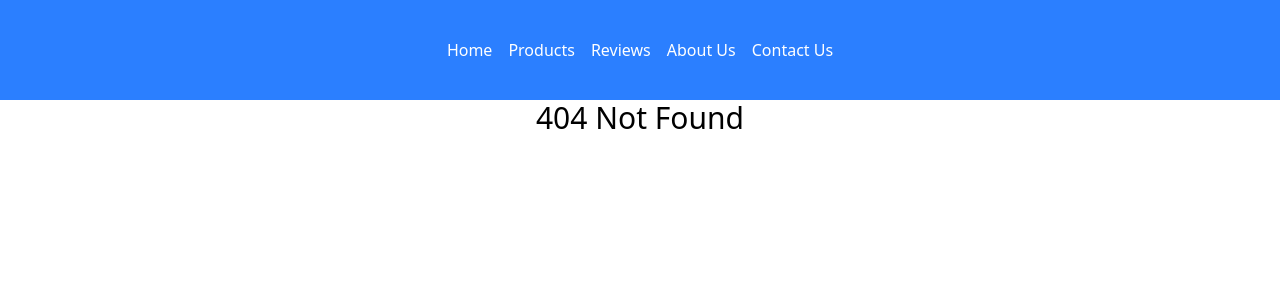
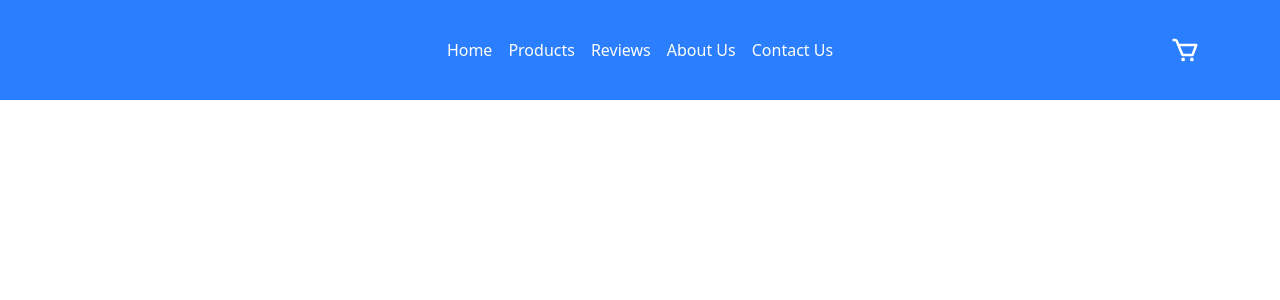
Before and after one commit to viraj992/Skyrek-course-frontend, a React (Vite) app: page /cart in a window 1280 px wide. Before the commit this address had no page. Shown: the top 300 px of the page. Built offline with nearby package versions, Linux system fonts and the light colour scheme.

Commit message:
Cart.jsx UI implentation done ✅

```diff
--- a/src/components/header.jsx
+++ b/src/components/header.jsx
@@ -1,8 +1,9 @@
+import { BiCart } from "react-icons/bi";
 import { Link } from "react-router-dom";
 
 export default function Header(){
     return(
-        <header className="h-[100px] bg-blue-500 flex justify-center items-center">
+        <header className="h-[100px] bg-blue-500 flex justify-center items-center relative">
             <Link to="/" className="text-white text-1xl ">
                 Home
             </Link>
@@ -18,6 +19,9 @@ export default function Header(){
             <Link to="/contact-us" className="ml-4 text-white text-1xl">
                 Contact Us
             </Link>
+            <Link to="/cart" className="absolute right-[80px]">
+                <BiCart className="text-white text-3xl ml-4"/>
+            </Link>
         </header>
     )
 }
--- /dev/null
+++ b/src/pages/client/cart.jsx
@@ -0,0 +1,54 @@
+import { useState } from "react"
+import {addToCart, getCart} from "../../utils/cart"
+import { TbTrash } from "react-icons/tb"
+
+export default function CartPage(){
+    const [cart, setCart] = useState(getCart())
+    return(
+        <div className="w-full h-screen flex flex-col items-center py-[40px]">
+            {
+                cart.map(
+                    (item)=>{
+                        return(
+                            <div key={item.productId} className="w-[800px] h-[100px] m-[10px] shadow-2xl flex flex-row items-center relative">
+                                <img src={item.image} className="w-[100px] h-[100px] object-cover"/>
+
+                                <div className="w-[320px] h-full flex flex-col justify-center pl-[10px]">
+                                    <span className=" font-bold">{item.name}</span>
+                                    <span className="font-semibold">{item.price.toLocaleString('en-US', { minimumFractionDigits: 2, maximumFractionDigits: 2 })}</span>
+                                </div>
+
+                                <div className="w-[190px] h-full flex flex-row justify-center items-center ">
+                                    <button className="flex justify-center items-center w-[30px] rounded-lg bg-blue-600 text-white  cursor-pointer hover:bg-blue-400" onClick={
+                                        ()=>{
+                                            addToCart(item,-1);
+                                            setCart(getCart());
+                                        }
+                                    }>-</button>
+                                    <span className="mx-[10px]">{item.quantity}</span>
+                                    <button className="flex justify-center items-center w-[30px] rounded-lg bg-blue-600 text-white cursor-pointer hover:bg-blue-400" onClick={
+                                        ()=>{
+                                            addToCart(item,1);
+                                            setCart(getCart());
+                                        }
+                                    } >+</button>
+                                </div>
+                                <div className="w-[190px] h-full flex justify-end items-center pr-[10px]">
+                                    <span className="font-semibold">{(item.quantity * item.price).toLocaleString('en-US', { minimumFractionDigits: 2, maximumFractionDigits: 2 })}</span>
+                                </div>
+                                <button className="w-[30px] h-[30px] absolute right-[-40px] cursor-pointer bg-red-700 shadow rounded-full flex justify-center items-center text-white border-red-700 border-[2px] hover:bg-white hover:text-red-700" onClick={
+                                    ()=>{
+                                        addToCart(item, -item.quantity);
+                                        setCart(getCart());
+                                    }
+                                }>
+                                    <TbTrash className="text-xl"/>
+                                </button>
+                            </div>
+                        )
+                    }
+                )
+            }
+        </div>
+    )
+}
--- a/src/pages/client/clientPage.jsx
+++ b/src/pages/client/clientPage.jsx
@@ -2,6 +2,7 @@ import { Route, Routes } from "react-router-dom";
 import Header from "../../components/header";
 import ProductPage from "./productsPage";
 import ProductOverViewPage from "./productOverView";
+import CartPage from "./cart";
 
 export default function ClientwebPage(){
     return(
@@ -15,6 +16,8 @@ export default function ClientwebPage(){
                     <Route path="/reviews" element={<h1 className="text-3xl text-center">Reviews Page</h1>}/>
                     <Route path="/about-us" element={<h1 className="text-3xl text-center">About Us Page</h1>}/>
                     <Route path="/contact-us" element={<h1 className="text-3xl text-center">Contact Us Page</h1>}/>
+                    <Route path="/cart" element={<CartPage/>}/>
+
                     <Route path="/overview/:productId" element={<ProductOverViewPage/>}/>
                     <Route path="/*" element={<h1 className="text-3xl text-center">404 Not Found</h1>}/>
                 </Routes>
--- a/src/utils/cart.js
+++ b/src/utils/cart.js
@@ -25,7 +25,7 @@ export function addToCart(product, qty){
                price: product.price,
                name: product.name,
                altNames: product.altNames,
-               image: product.image
+               image: product.images[0]
             }
         )
         localStorage.setItem("cart", JSON.stringify(cart));
```
